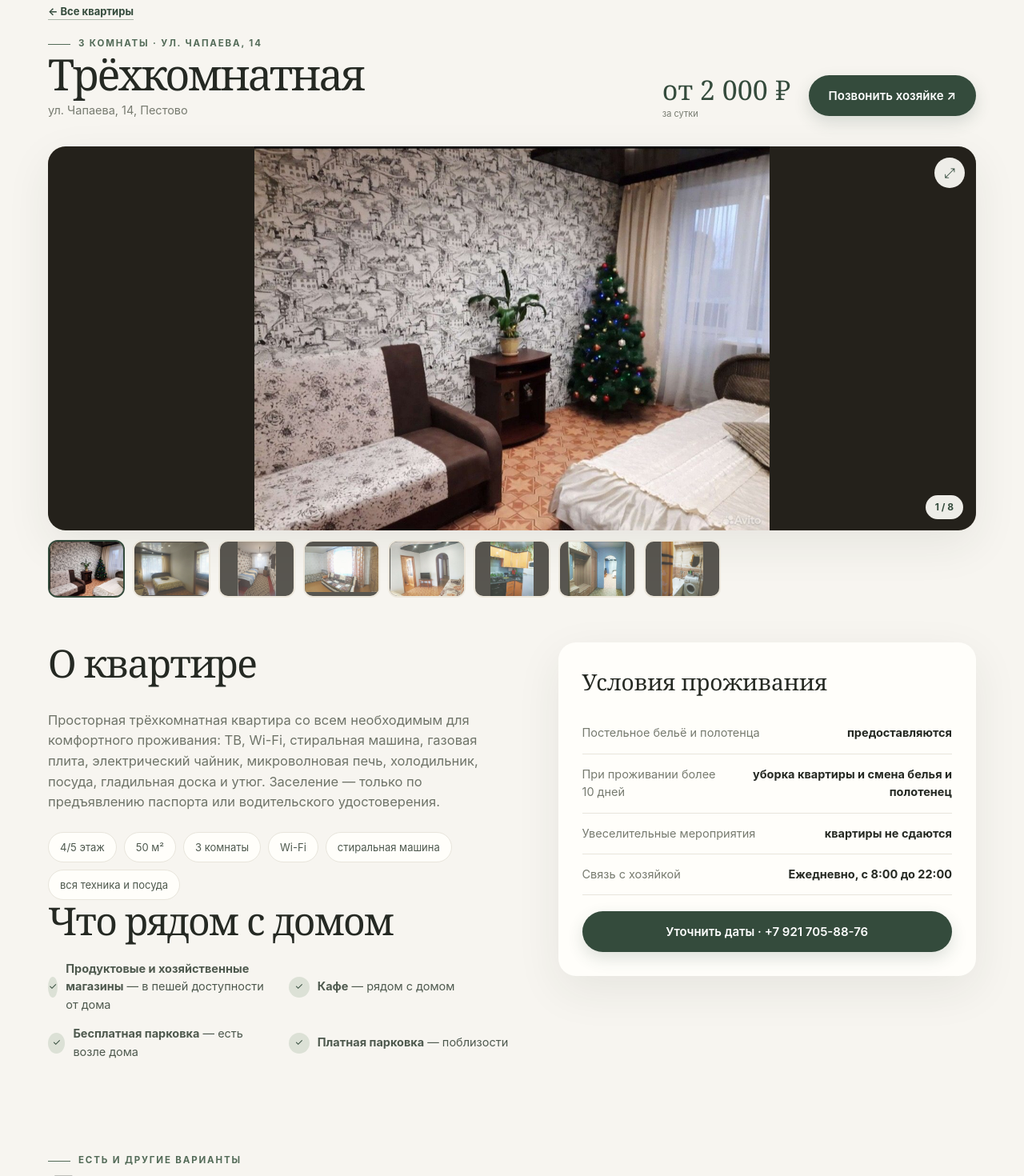
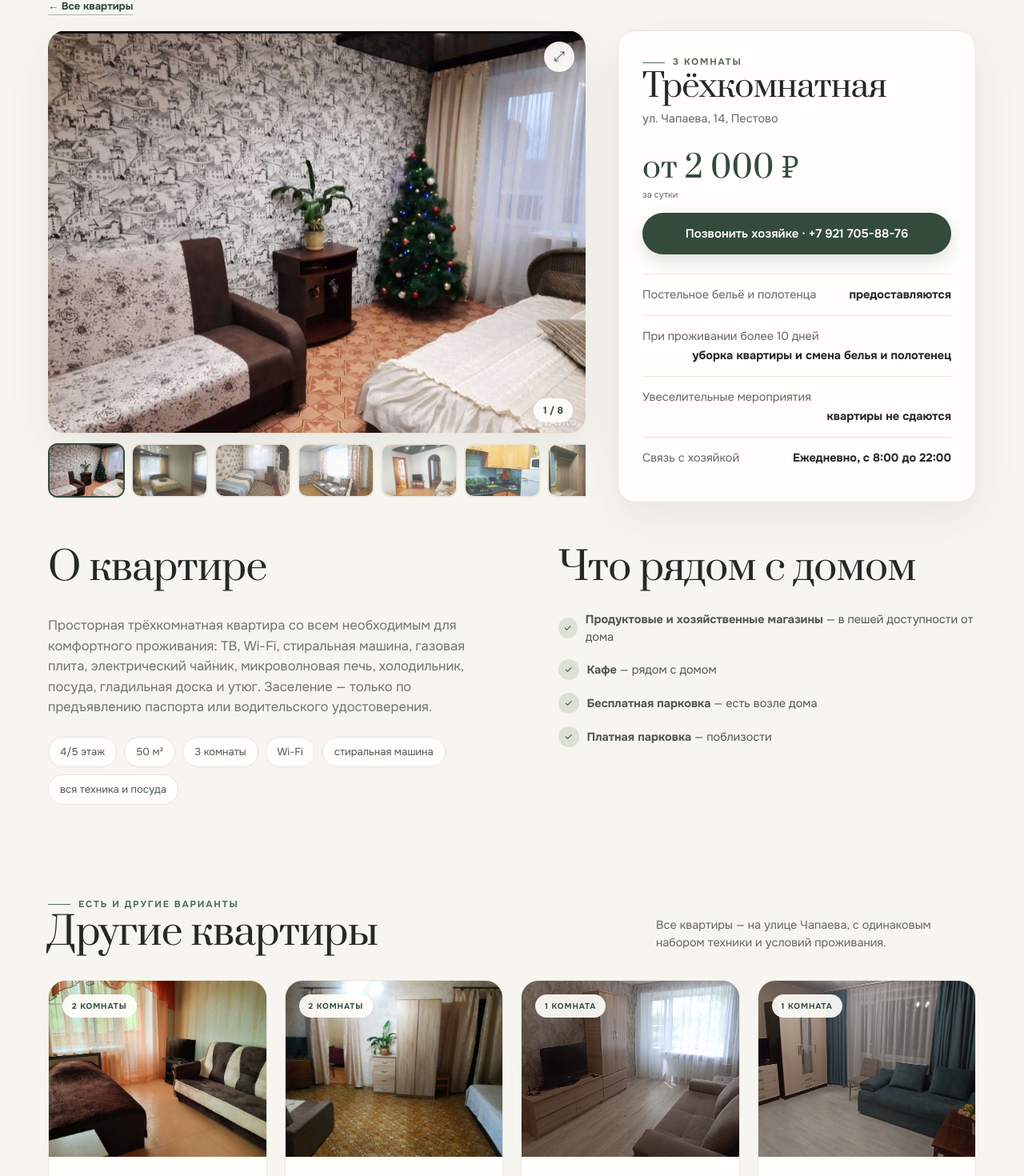
Before and after one commit to ilovezgg/kvartiri-pestovo, a Next.js app: page /flats/chapaeva-14-2room in a window 1280 px wide. Shown: the part 117-1587 px from the top of the page at 80% size. Built offline with nearby package versions, Linux system fonts and the light colour scheme; no server answers.

Commit message:
v4: страница квартиры по правкам владельца (фото+карточка, Prata/Onest, галерея 4:3)

```diff
--- a/app/flats/[slug]/page.tsx
+++ b/app/flats/[slug]/page.tsx
@@ -1,4 +1,5 @@
 import type { Metadata } from "next";
+import Image from "next/image";
 import Link from "next/link";
 import { notFound } from "next/navigation";
 import {
@@ -44,6 +45,8 @@ export default async function FlatPage({
   const flat = flatBySlug(slug);
   if (!flat) notFound();
 
+  const title = flat.name.split(" на ")[0];
+  const rooms = parseInt(flat.tag, 10);
   const others = FLATS.filter((f) => f.slug !== flat.slug);
 
   const jsonLd = {
@@ -53,16 +56,13 @@ export default async function FlatPage({
     description: flat.desc,
     url: `${SITE_URL}/flats/${flat.slug}`,
     image: `${SITE_URL}${flat.photo}`,
+    ...(rooms ? { numberOfRooms: rooms } : {}),
     address: {
       "@type": "PostalAddress",
       streetAddress: flat.addr,
       addressLocality: "Пестово",
       addressRegion: "Новгородская область",
       addressCountry: "RU",
-    },
-    containsPlace: {
-      "@type": "Accommodation",
-      occupancy: { "@type": "QuantitativeValue", value: Number(flat.tag[0]) || 1, unitText: "комнаты" },
     },
   };
 
@@ -98,26 +98,41 @@ export default async function FlatPage({
           <nav className="v3-fp-back" aria-label="Назад">
             <Link href="/#apartments">← Все квартиры</Link>
           </nav>
-          <Reveal hero>
-            <div className="v3-fp-head">
-              <div>
-                <div className="v3-eyebrow">{flat.tag} · {flat.addr}</div>
-                <h1 className="v3-h1 v3-fp-title">{flat.name.split(" на ")[0]}</h1>
+
+          <div className="v3-fp-top">
+            <Reveal hero delay={0.1} y={22} className="v3-fp-media">
+              <V3Gallery photos={flat.photos} title={flat.name} />
+            </Reveal>
+
+            <Reveal hero className="v3-fp-side">
+              <div className="v3-fp-card">
+                <div className="v3-eyebrow">{flat.tag}</div>
+                <h1 className="v3-h1 v3-fp-title">{title}</h1>
                 <p className="v3-fp-sub">{flat.addr}, Пестово</p>
-              </div>
-              <div className="v3-fp-cta">
+
                 <div className="v3-fp-price">
                   {flat.price}
                   <small>за сутки</small>
                 </div>
-                <a className="v3-button" href={PHONE_HREF}>Позвонить хозяйке ↗</a>
+                <a className="v3-button v3-fp-call" href={PHONE_HREF}>
+                  Позвонить хозяйке · {PHONE}
+                </a>
+
+                <div className="v3-fp-terms">
+                  {STAY.map((s) => (
+                    <div key={s.b} className="v3-rule">
+                      <span>{s.b}</span>
+                      <b>{s.rest.replace(" — ", "")}</b>
+                    </div>
+                  ))}
+                  <div className="v3-rule">
+                    <span>Связь с хозяйкой</span>
+                    <b>Ежедневно, {HOURS.replace("ежедневно ", "")}</b>
+                  </div>
                 </div>
               </div>
             </Reveal>
-
-          <Reveal hero delay={0.12} y={22}>
-            <V3Gallery photos={flat.photos} title={flat.name} />
-          </Reveal>
+          </div>
         </div>
       </section>
 
@@ -132,8 +147,12 @@ export default async function FlatPage({
                   <span key={s}>{s}</span>
                 ))}
               </div>
+            </div>
+          </Reveal>
 
-              <h2 className="v3-h2 v3-fp-h2">Что рядом с домом</h2>
+          <Reveal delay={0.12}>
+            <div>
+              <h2 className="v3-h2">Что рядом с домом</h2>
               <div className="v3-amenities v3-fp-nearby">
                 {NEARBY.map((n) => (
                   <div key={n.b} className="v3-amenity">
@@ -145,25 +164,6 @@ export default async function FlatPage({
                   </div>
                 ))}
               </div>
-            </div>
-          </Reveal>
-
-          <Reveal delay={0.12}>
-            <div className="v3-rules-card v3-fp-rules">
-              <h3>Условия проживания</h3>
-              {STAY.map((s) => (
-                <div key={s.b} className="v3-rule">
-                  <span>{s.b}</span>
-                  <b>{s.rest.replace(" — ", "")}</b>
-                </div>
-              ))}
-              <div className="v3-rule">
-                <span>Связь с хозяйкой</span>
-                <b>Ежедневно, {HOURS.replace("ежедневно ", "")}</b>
-              </div>
-              <a className="v3-button v3-fp-rules-btn" href={PHONE_HREF}>
-                Уточнить даты · {PHONE}
-              </a>
             </div>
           </Reveal>
         </div>
@@ -184,30 +184,46 @@ export default async function FlatPage({
             </div>
           </Reveal>
           <div className="v3-cards v3-cards--3">
-            {others.map((f, i) => (
+            {others.map((f, i) => {
+              const t = f.name.split(" на ")[0];
+              return (
                 <Reveal key={f.slug} delay={i * 0.08} className="v3-reveal-full">
                   <article className="v3-flat-card">
-                  <Link className="v3-flat-image v3-flat-image--link" href={`/flats/${f.slug}`}>
-                    {/* eslint-disable-next-line @next/next/no-img-element */}
-                    <img src={f.photo} alt={`${f.name} — квартира посуточно в Пестово`} />
+                    <Link
+                      className="v3-flat-image v3-flat-image--link"
+                      href={`/flats/${f.slug}`}
+                      tabIndex={-1}
+                      aria-hidden="true"
+                    >
+                      <Image
+                        src={f.photo!}
+                        alt=""
+                        fill
+                        sizes="(max-width: 600px) 100vw, (max-width: 1000px) 50vw, 370px"
+                      />
                       <span className="v3-flat-tag">{f.tag}</span>
                     </Link>
                     <div className="v3-flat-body">
                       <div className="v3-flat-meta">{f.addr}</div>
-                    <h3 className="v3-flat-title">{f.name.split(" на ")[0]}</h3>
+                      <h3 className="v3-flat-title">{t}</h3>
                       <div className="v3-flat-bottom">
                         <div className="v3-flat-price">
                           {f.price}
                           <small>за сутки</small>
                         </div>
-                      <Link className="v3-text-link" href={`/flats/${f.slug}`}>
+                        <Link
+                          className="v3-text-link"
+                          href={`/flats/${f.slug}`}
+                          aria-label={`Смотреть: ${t}`}
+                        >
                           Смотреть ↗
                         </Link>
                       </div>
                     </div>
                   </article>
                 </Reveal>
-            ))}
+              );
+            })}
           </div>
         </div>
       </section>
--- a/app/home.css
+++ b/app/home.css
@@ -400,3 +400,74 @@
 
 /* пять+ квартир: «другие квартиры» в одну строку на широком экране */
 .v3-cards--3 { grid-template-columns: repeat(auto-fit, minmax(250px, 1fr)); }
+
+
+/* =====================================================================
+   v4: страница квартиры + общие правки. Всё ниже перекрывает правила выше.
+   ===================================================================== */
+
+/* 1. Шрифты. Onest и Prata подключены в layout.tsx, но .v3 их не использовал
+      (Inter и Georgia). Не нравится — удалить блок 1 целиком. */
+.v3 {
+  --serif: var(--font-prata), Georgia, "Times New Roman", serif;
+  --sans: var(--font-onest), system-ui, -apple-system, "Segoe UI", sans-serif;
+  --muted: #62675e; /* было #777b70: ~4:1, стало ~5:1 */
+}
+.v3-h1 { letter-spacing: -.02em; }
+.v3-h2, .v3-flat-title { letter-spacing: -.015em; }
+.v3-h1 em { font-style: normal; } /* у Prata нет курсива, браузер рисовал его криво */
+.v3-hero-note { color: var(--muted); }
+
+/* 2. Фокус для кнопок и summary (для ссылок он уже есть в globals.css) */
+.v3 button:focus-visible, .v3 summary:focus-visible { outline: 2px solid var(--green2); outline-offset: 3px; }
+
+/* 3. Галерея: светлая подложка, фото 4:3, миниатюры лентой */
+.v3-gal { margin-top: 0; }
+.v3-gal-main { height: auto; aspect-ratio: 4 / 3; background: var(--sand); }
+.v3-gal-main img { background: var(--sand); }
+.v3-gal-thumbs { display: flex; gap: 8px; overflow-x: auto; scroll-snap-type: x proximity; padding-bottom: 6px; scrollbar-width: thin; }
+.v3-gal-thumb { flex: 0 0 96px; height: 68px; scroll-snap-align: start; }
+.v3-gal-thumb img { object-fit: cover; background: none; }
+
+/* 4. Страница квартиры: фото слева, карточка с ценой и условиями справа */
+.v3-fp-hero { padding: 36px 0 0; }
+.v3-fp-back { margin-bottom: 20px; }
+.v3-fp-top { display: grid; grid-template-columns: minmax(0, 1.5fr) minmax(0, 1fr); gap: 40px; align-items: stretch; }
+.v3-fp-media, .v3-fp-side { min-width: 0; }
+.v3-fp-card {
+  height: 100%; display: flex; flex-direction: column;
+  background: var(--paper); border: 1px solid var(--line); border-radius: var(--radius);
+  padding: 30px; box-shadow: var(--shadow);
+}
+.v3-fp-title { font-size: clamp(30px, 3.2vw, 40px); margin: 14px 0 8px; }
+.v3-fp-sub { margin: 0; }
+.v3-fp-price { margin-top: 22px; font-size: 38px; }
+.v3-fp-call { width: 100%; margin-top: 16px; white-space: normal; text-align: center; }
+.v3-fp-terms { margin-top: 24px; border-top: 1px solid var(--line); }
+.v3-fp-terms .v3-rule { flex-wrap: wrap; row-gap: 2px; }
+.v3-fp-terms .v3-rule b { margin-left: auto; }
+
+/* 5. Ниже: «О квартире» и «Что рядом» в две колонки */
+.v3-fp-nearby { grid-template-columns: 1fr; gap: 16px; margin-top: 26px; }
+
+/* 6. Другие квартиры: кликабельна вся карточка */
+.v3-flat-card { position: relative; }
+.v3-flat-card .v3-text-link::after { content: ""; position: absolute; inset: 0; }
+
+/* 7. Адаптив */
+@media (max-width: 999px) {
+  .v3-fp-top { grid-template-columns: 1fr; gap: 24px; }
+  .v3-fp-card { height: auto; padding: 24px; }
+}
+@media (max-width: 600px) {
+  .v3-fp-hero { padding-top: 24px; }
+  .v3-fp-card { padding: 22px 20px; }
+  .v3-fp-title { font-size: 32px; }
+  .v3-fp-price { font-size: 32px; }
+}
+
+/* 8. Без анимаций, если так настроена система */
+@media (prefers-reduced-motion: reduce) {
+  .v3 *, .v3 *::before, .v3 *::after { transition: none !important; animation: none !important; }
+  .v3-button:hover, .v3-flat-card:hover { transform: none; }
+}
```
Lines whose indentation alone changed are shown as unchanged.
